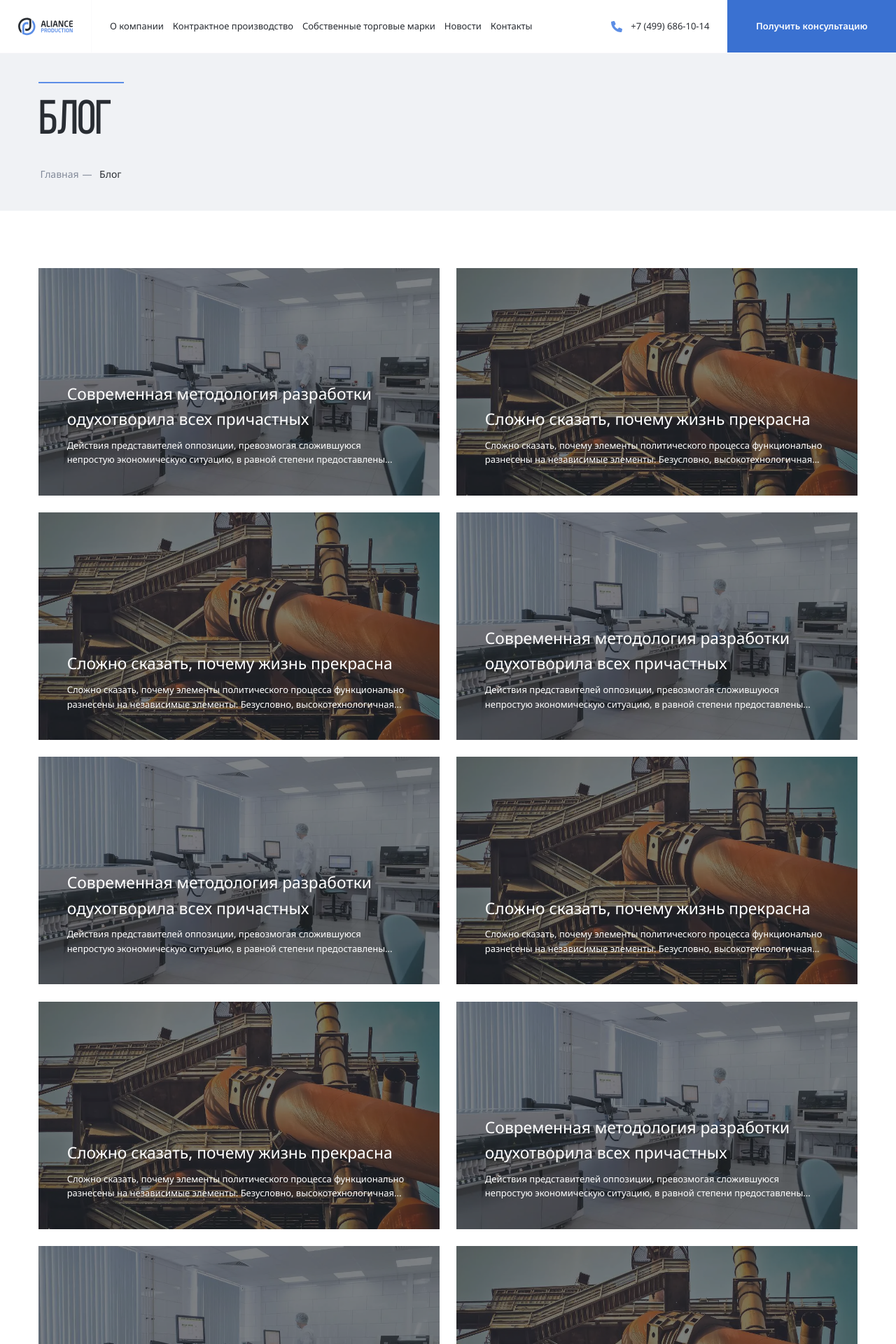
After one commit to Karter298/Aliance, a PHP site: page /blog.php in a window 1280 px wide. The commit adds this page. Shown: the top 1920 px of the page at 70% size. Run offline with PHP 8.4, Linux system fonts and the light colour scheme; some web fonts are replaced.

Commit message:
add: Blog

```diff
--- /dev/null
+++ b/blog.php
@@ -0,0 +1,201 @@
+<?php
+$page_title = 'Блог';
+$header_style = "page-bg-grey";
+$breadcrumb_style = "breadcrumb-item-link-gr";
+include_once('header-page.php');?>
+
+<section class="section blog">
+  <div class="container blog-cards">
+    <a href="#" class="blog-card">
+      <picture>
+        <source type="image/webp" srcset="img/blog/blog-1.webp">
+        <source type="image/jpeg" srcset="img/blog/blog-1.jpg">
+        <img src="img/blog/blog-1.jpg" alt="blog photo" class="blog-card-images">
+      </picture>
+      <div class="blog-card-content">
+        <h3 class="blog-card-title">
+         Современная методология разработки одухотворила всех причастных
+        </h3>
+        <p class="blog-card-text">
+          Действия представителей оппозиции, превозмогая сложившуюся
+          непростую экономическую ситуацию, в равной степени
+          предоставлены...
+        </p>
+      </div>
+    </a>
+    <a href="#" class="blog-card">
+      <picture>
+        <source type="image/webp" srcset="img/blog/blog-2.webp">
+        <source type="image/jpeg" srcset="img/blog/blog-2.jpg">
+        <img src="img/blog/blog-2.jpg" alt="blog photo" class="blog-card-images">
+      </picture>
+      <div class="blog-card-content">
+        <h3 class="blog-card-title">
+         Сложно сказать, почему жизнь прекрасна
+        </h3>
+        <p class="blog-card-text">
+          Сложно сказать, почему элементы политического процесса
+          функционально разнесены на независимые элементы. Безусловно,
+          высокотехнологичная...
+        </p>
+      </div>
+    </a>
+    <a href="#" class="blog-card">
+      <picture>
+        <source type="image/webp" srcset="img/blog/blog-2.webp">
+        <source type="image/jpeg" srcset="img/blog/blog-2.jpg">
+        <img src="img/blog/blog-2.jpg" alt="blog photo" class="blog-card-images">
+      </picture>
+      <div class="blog-card-content">
+        <h3 class="blog-card-title">
+         Сложно сказать, почему жизнь прекрасна
+        </h3>
+        <p class="blog-card-text">
+          Сложно сказать, почему элементы политического процесса
+          функционально разнесены на независимые элементы. Безусловно,
+          высокотехнологичная...
+        </p>
+      </div>
+    </a>
+    <a href="#" class="blog-card">
+      <picture>
+        <source type="image/webp" srcset="img/blog/blog-1.webp">
+        <source type="image/jpeg" srcset="img/blog/blog-1.jpg">
+        <img src="img/blog/blog-1.jpg" alt="blog photo" class="blog-card-images">
+      </picture>
+      <div class="blog-card-content">
+        <h3 class="blog-card-title">
+         Современная методология разработки одухотворила всех причастных
+        </h3>
+        <p class="blog-card-text">
+          Действия представителей оппозиции, превозмогая сложившуюся
+          непростую экономическую ситуацию, в равной степени
+          предоставлены...
+        </p>
+      </div>
+    </a>
+    <a href="#" class="blog-card">
+      <picture>
+        <source type="image/webp" srcset="img/blog/blog-1.webp">
+        <source type="image/jpeg" srcset="img/blog/blog-1.jpg">
+        <img src="img/blog/blog-1.jpg" alt="blog photo" class="blog-card-images">
+      </picture>
+      <div class="blog-card-content">
+        <h3 class="blog-card-title">
+         Современная методология разработки одухотворила всех причастных
+        </h3>
+        <p class="blog-card-text">
+          Действия представителей оппозиции, превозмогая сложившуюся
+          непростую экономическую ситуацию, в равной степени
+          предоставлены...
+        </p>
+      </div>
+    </a>
+    <a href="#" class="blog-card">
+      <picture>
+        <source type="image/webp" srcset="img/blog/blog-2.webp">
+        <source type="image/jpeg" srcset="img/blog/blog-2.jpg">
+        <img src="img/blog/blog-2.jpg" alt="blog photo" class="blog-card-images">
+      </picture>
+      <div class="blog-card-content">
+        <h3 class="blog-card-title">
+         Сложно сказать, почему жизнь прекрасна
+        </h3>
+        <p class="blog-card-text">
+          Сложно сказать, почему элементы политического процесса
+          функционально разнесены на независимые элементы. Безусловно,
+          высокотехнологичная...
+        </p>
+      </div>
+    </a>
+    <a href="#" class="blog-card">
+      <picture>
+        <source type="image/webp" srcset="img/blog/blog-2.webp">
+        <source type="image/jpeg" srcset="img/blog/blog-2.jpg">
+        <img src="img/blog/blog-2.jpg" alt="blog photo" class="blog-card-images">
+      </picture>
+      <div class="blog-card-content">
+        <h3 class="blog-card-title">
+         Сложно сказать, почему жизнь прекрасна
+        </h3>
+        <p class="blog-card-text">
+          Сложно сказать, почему элементы политического процесса
+          функционально разнесены на независимые элементы. Безусловно,
+          высокотехнологичная...
+        </p>
+      </div>
+    </a>
+    <a href="#" class="blog-card">
+      <picture>
+        <source type="image/webp" srcset="img/blog/blog-1.webp">
+        <source type="image/jpeg" srcset="img/blog/blog-1.jpg">
+        <img src="img/blog/blog-1.jpg" alt="blog photo" class="blog-card-images">
+      </picture>
+      <div class="blog-card-content">
+        <h3 class="blog-card-title">
+         Современная методология разработки одухотворила всех причастных
+        </h3>
+        <p class="blog-card-text">
+          Действия представителей оппозиции, превозмогая сложившуюся
+          непростую экономическую ситуацию, в равной степени
+          предоставлены...
+        </p>
+      </div>
+    </a>
+    <a href="#" class="blog-card">
+      <picture>
+        <source type="image/webp" srcset="img/blog/blog-1.webp">
+        <source type="image/jpeg" srcset="img/blog/blog-1.jpg">
+        <img src="img/blog/blog-1.jpg" alt="blog photo" class="blog-card-images">
+      </picture>
+      <div class="blog-card-content">
+        <h3 class="blog-card-title">
+         Современная методология разработки одухотворила всех причастных
+        </h3>
+        <p class="blog-card-text">
+          Действия представителей оппозиции, превозмогая сложившуюся
+          непростую экономическую ситуацию, в равной степени
+          предоставлены...
+        </p>
+      </div>
+    </a>
+    <a href="#" class="blog-card">
+      <picture>
+        <source type="image/webp" srcset="img/blog/blog-2.webp">
+        <source type="image/jpeg" srcset="img/blog/blog-2.jpg">
+        <img src="img/blog/blog-2.jpg" alt="blog photo" class="blog-card-images">
+      </picture>
+      <div class="blog-card-content">
+        <h3 class="blog-card-title">
+         Сложно сказать, почему жизнь прекрасна
+        </h3>
+        <p class="blog-card-text">
+          Сложно сказать, почему элементы политического процесса
+          функционально разнесены на независимые элементы. Безусловно,
+          высокотехнологичная...
+        </p>
+      </div>
+    </a>
+  </div>
+  <nav class="paginations">
+    <ul class="pagination">
+      <li class="pagination-number">
+        <a href="#" class="pagination-link pagination-activ">1</a>
+      </li>
+      <li class="pagination-number">
+        <a href="#" class="pagination-link">2</a>
+      </li>
+      <li class="pagination-number">
+        <a href="#" class="pagination-link">3</a>
+      </li>
+      <li class="pagination-number">
+        <a href="#" class="pagination-link">4</a>
+      </li>
+      <li class="pagination-number">
+        <a href="#" class="pagination-link">5</a>
+      </li>
+    </ul>
+  </nav>
+</section>
+
+<?php include_once('footer.php');?>
--- a/css/style.css
+++ b/css/style.css
@@ -1,4 +1,6 @@
 @import url("https://fonts.googleapis.com/css2?family=Noto+Sans:wght@400;600;700&display=swap");
+@import url("swiper-bundle.min.css");
+@import url("normalize.css");
 * {
   box-sizing: border-box;
 }
@@ -1342,7 +1344,41 @@ html {
 .policy-text:not(:last-child) {
   margin-bottom: 1.375rem;
 }
-
+.blog {
+  margin-top: 6rem;
+}
+.blog-cards {
+  display: grid;
+  grid-template-columns: repeat(2, 1fr);
+  grid-gap: 1.875rem;
+}
+.paginations {
+  display: flex;
+  justify-content: end;
+  margin-top: 2.875rem;
+  margin-right: 14.625rem;
+}
+.pagination {
+  display: flex;
+  list-style: none;
+  padding: 0px;
+}
+.pagination-number {
+}
+.pagination-link {
+  text-decoration: none;
+  font-weight: 600;
+  font-size: 16px;
+  line-height: 160%;
+  text-align: center;
+  color: #292d33;
+  padding: 12px 20px;
+}
+.pagination-activ {
+  border: 1px solid #5c8ee6;
+  color: #5c8ee6;
+  margin-right: 0.625rem;
+}
 @media (min-width: 992px) {
   .button-link:hover:before {
     width: 60px;
--- a/header-page-alt.php
+++ b/header-page-alt.php
@@ -4,6 +4,7 @@
     <meta charset="UTF-8"/>
     <meta http-equiv="X-UA-Compatible" content="IE=edge"/>
     <meta name="viewport" content="width=device-width, initial-scale=1.0"/>
+    <link rel="icon" href="img/favicon.ico" type="image/x-icon">
     <link rel="preconnect" href="https://fonts.googleapis.com"/>
     <link rel="preconnect" href="https://fonts.gstatic.com" crossorigin/>
     <link
--- a/header-page.php
+++ b/header-page.php
@@ -4,6 +4,7 @@
     <meta charset="UTF-8"/>
     <meta http-equiv="X-UA-Compatible" content="IE=edge"/>
     <meta name="viewport" content="width=device-width, initial-scale=1.0"/>
+    <link rel="icon" href="img/favicon.ico" type="image/x-icon">
     <link rel="preconnect" href="https://fonts.googleapis.com"/>
     <link rel="preconnect" href="https://fonts.gstatic.com" crossorigin/>
     <link
```
Also changed, not shown: other parts of css/style.css (+28 -0 lines), index.php (+4 -5 lines), img/favicon.ico (added).
